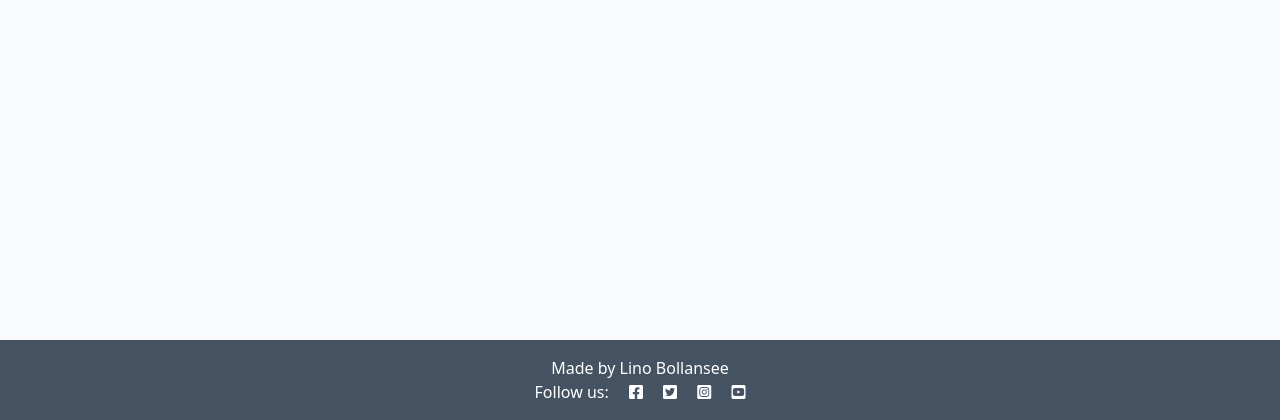
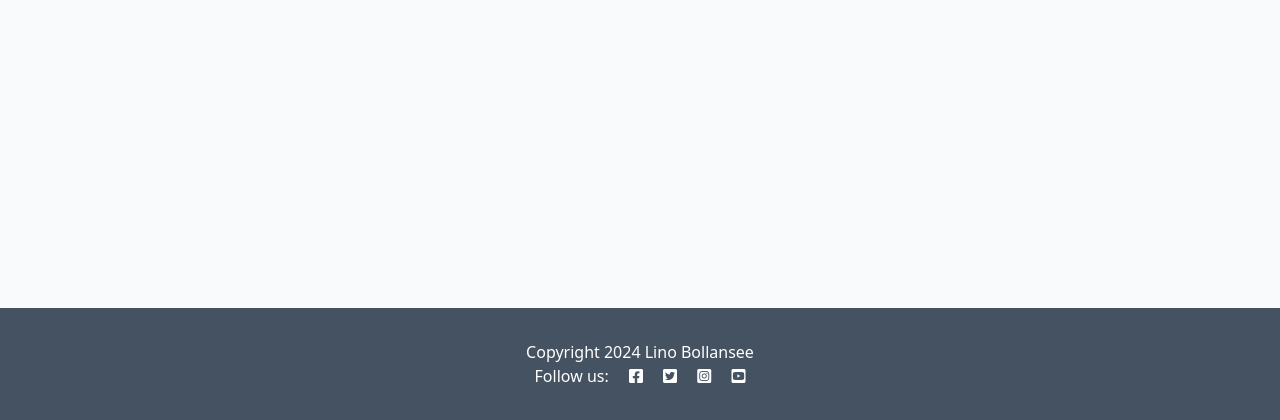
Before and after one commit to linobollansee/the-luxury-blog, a Django app: page / in a window 1280 px wide. Shown: the part 380-800 px from the top of the page. Run offline with Django 4.2, Linux system fonts and the light colour scheme; data that the repository does not hold is empty.

Commit message:
Update templates with copyright blocks

```diff
--- a/blog/templates/blog/index.html
+++ b/blog/templates/blog/index.html
@@ -50,3 +50,4 @@
 
 <!-- index.html content ends here -->
 {% endblock %}
+{% block copyright %}Copyright 2024 Lino Bollansee{% endblock %}
--- a/templates/base.html
+++ b/templates/base.html
@@ -61,7 +61,10 @@
 
     <!-- Footer -->
     <footer class="footer mt-auto py-3 dark-bg">
-        <p class="m-0 text-center text-white">Made by Lino Bollansee</p>
+        <footer class="footer mt-auto py-3 dark-bg">
+            <p class="m-0 text-center text-white">
+          {% block copyright %}Made by Lino Bollansee{% endblock copyright %}
+</p>
         <p class="m-0 text-center text-white">Follow us: <i class="fab fa-facebook-square ms-3"></i>
             <i class="fab fa-twitter-square ms-3"></i>
             <i class="fab fa-instagram-square ms-3"></i>
```
